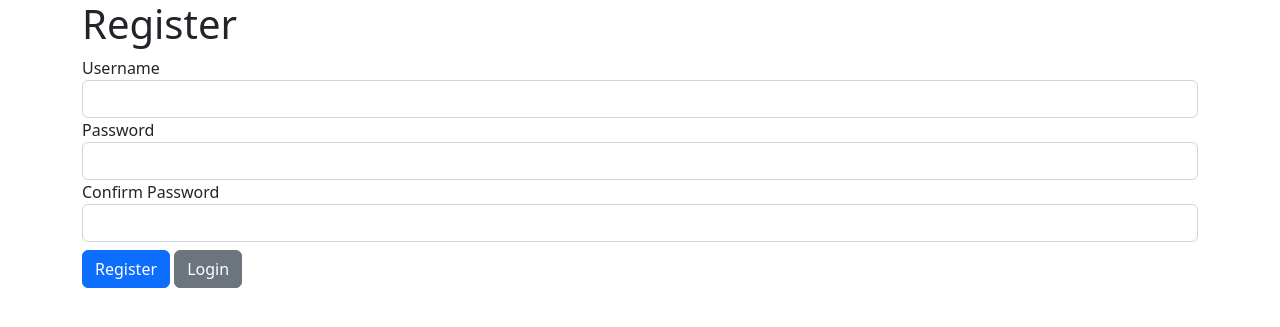
After one commit to SoniC-1337/AuthMe, a PHP site: page /authentication/register.php in a window 1280 px wide. The commit adds this page. Shown: the top 327 px of the page. Run offline with PHP 8.4, Linux system fonts and the light colour scheme; a stand-in replaces the project's code that opens the database connection; some libraries are stand-ins or nearby versions.

Commit message:
First panel upload. Basic features implemented.

```diff
--- /dev/null
+++ b/Web Panel/authentication/register.php
@@ -0,0 +1,103 @@
+<?php
+// Testing
+require_once '../dev_config.php';
+
+// Include the required files
+//require_once '../config.php';
+require_once '../database/database.php';
+
+// Start a PHP session (if not already started)
+session_start();
+
+// Check if the user is already logged in, redirect to dashboard
+if (isset($_SESSION['user_id'])) {
+    header("Location: ../dashboard");
+    exit();
+}
+
+// Initialize variables
+$username = "";
+$password = "";
+$confirm_password = "";
+$register_error = "";
+
+// Process login form submission
+if ($_SERVER["REQUEST_METHOD"] == "POST") {
+    // Get the form data
+    $username = $_POST["username"];
+    $password = $_POST["password"];
+    $confirm_password = $_POST["confirm_password"];
+
+    // Validate form data (you can add more validation if needed)
+    if (empty($username) || empty($password) || empty($confirm_password)) {
+        $register_error = "Please enter all fields.";
+    } else {
+        if ($password != $confirm_password) {
+            $register_error = "Passwords do not match.";
+        } else {
+            $username = mysqli_real_escape_string($mysqli, $username);
+            $password = mysqli_real_escape_string($mysqli, $password);
+            $confirm_password = mysqli_real_escape_string($mysqli, $confirm_password);
+
+            // Query the database to check if the user exists and if they do return an error
+            $query = "SELECT id FROM panel WHERE username = '$username' LIMIT 1";
+            $result = $mysqli->query($query);
+            if ($result && $result->num_rows == 1) {
+                $register_error = "Username already exists.";
+            } else {
+                // Generate a random salt
+                $salt = bin2hex(random_bytes(32));
+
+                // Hash the password with the salt
+                $hashed_password = password_hash($password . $salt, PASSWORD_BCRYPT);
+
+                // Insert the new user into the database
+                $query = "INSERT INTO panel (username, password, salt) VALUES ('$username', '$hashed_password', '$salt')";
+                $result = $mysqli->query($query);
+
+                if ($result) {
+                    // Success
+                    header("Location: ../login");
+                    exit();
+                } else {
+                    $register_error = "An unknown error occurred.";
+                }
+            }
+        }
+    }
+}
+?>
+
+<!DOCTYPE html>
+<html>
+    <head>
+        <title>Register - <?php echo SITE_NAME; ?></title>
+        <link rel="stylesheet" href="https://cdn.jsdelivr.net/npm/bootstrap@5.2.3/dist/css/bootstrap.min.css">
+        <link rel="stylesheet" href="https://cdn.jsdelivr.net/npm/bootstrap@5.2.3/dist/js/bootstrap.min.js">
+        <link rel="stylesheet" href="https://cdn.jsdelivr.net/npm/bootstrap@5.2.3/dist/js/bootstrap.bundle.min.js">
+    </head>
+    <body>
+        <div class="container">
+            <h1>Register</h1>
+            <?php if (!empty($register_error)): ?>
+                <div class="alert alert-danger"><?php echo $register_error; ?></div>
+            <?php endif; ?>
+            <form method="post">
+                <div class="form-group">
+                    <label for="username">Username</label>
+                    <input type="text" name="username" id="username" class="form-control" value="<?php echo $username; ?>" required>
+                </div>
+                <div class="form-group">
+                    <label for="password">Password</label>
+                    <input type="password" name="password" id="password" class="form-control" required>
+                </div>
+                <div class="form-group">
+                    <label for="confirm_password">Confirm Password</label>
+                    <input type="password" name="confirm_password" id="confirm_password" class="form-control" required>
+                </div>
+                <button type="submit" class="btn btn-primary mt-2">Register</button>
+                <a href="./login.php" class="btn btn-secondary mt-2">Login</a>
+            </form>
+        </div>
+    </body>
+</html>
--- a/Web Panel/database/database.php
+++ b/Web Panel/database/database.php
@@ -1 +1,18 @@
 <?php
+
+// Retrieve database credentials from config.php
+$host = DB_HOST;
+$username = DB_USERNAME;
+$password = DB_PASSWORD;
+$database = DB_DATABASE;
+
+// Create a MySQLi connection
+$mysqli = new mysqli($host, $username, $password, $database);
+
+// Check connection
+if ($mysqli->connect_error) {
+    die("Connection failed: " . $mysqli->connect_error);
+}
+
+// Set character set to utf8 (optional, adjust as needed)
+$mysqli->set_charset("utf8");
```
Also changed, not shown: Web Panel/authentication/login.php (+62 -0 lines), Web Panel/authentication/logout.php (+7 -0 lines), Web Panel/config.php (+17 -0 lines), Web Panel/dashboard/index.php (added, +45 -0 lines), Web Panel/includes/functions.php (+53 -0 lines), Web Panel/dashboard/redeem.php (renamed from Web Panel/pages/redeem.php), Web Panel/dashboard/settings.php (renamed from Web Panel/pages/settings.php), Web Panel/dashboard/uid_reset.php (renamed from Web Panel/pages/uid_reset.php), Web Panel/dashboard/users.php (renamed from Web Panel/pages/users.php), 3 other files.
